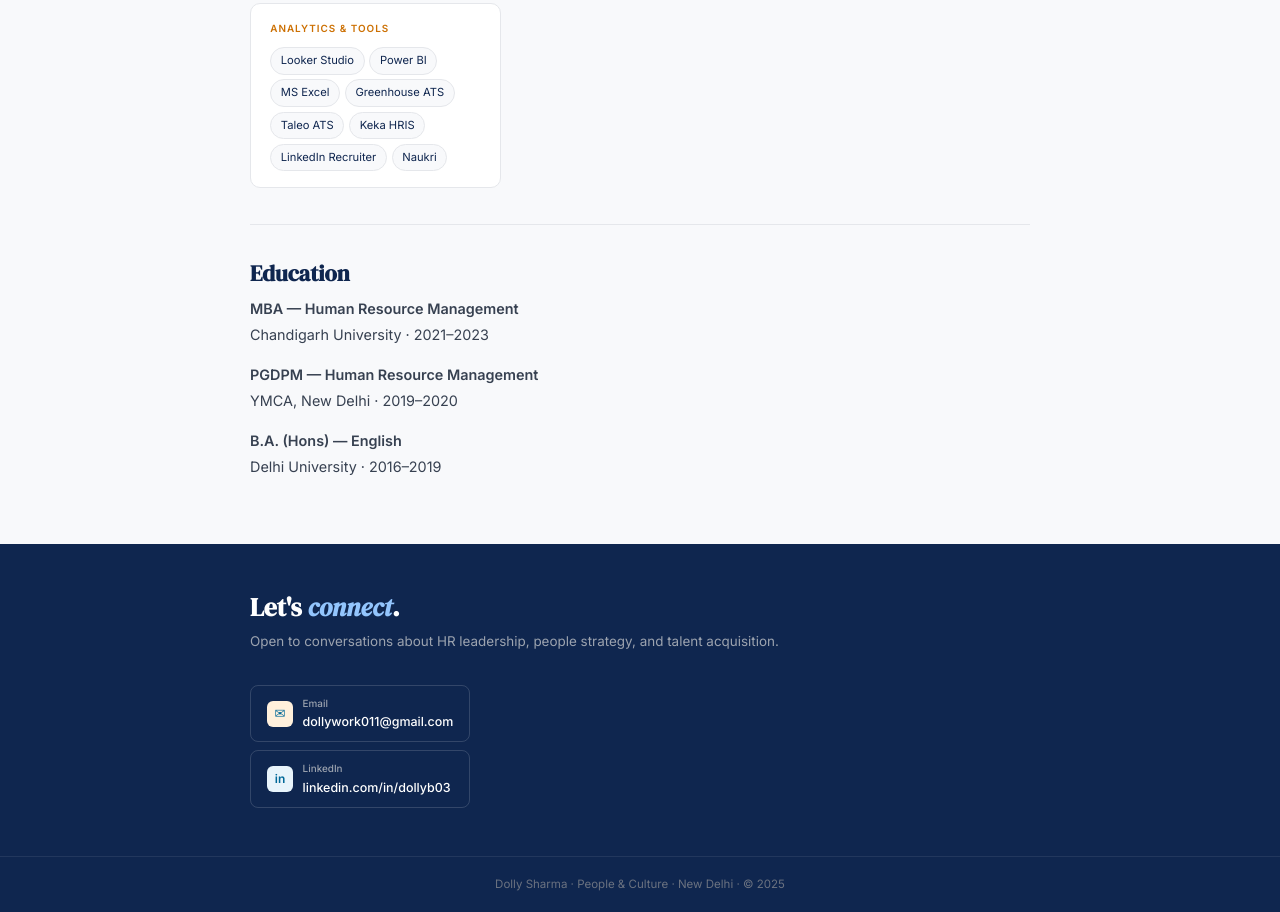
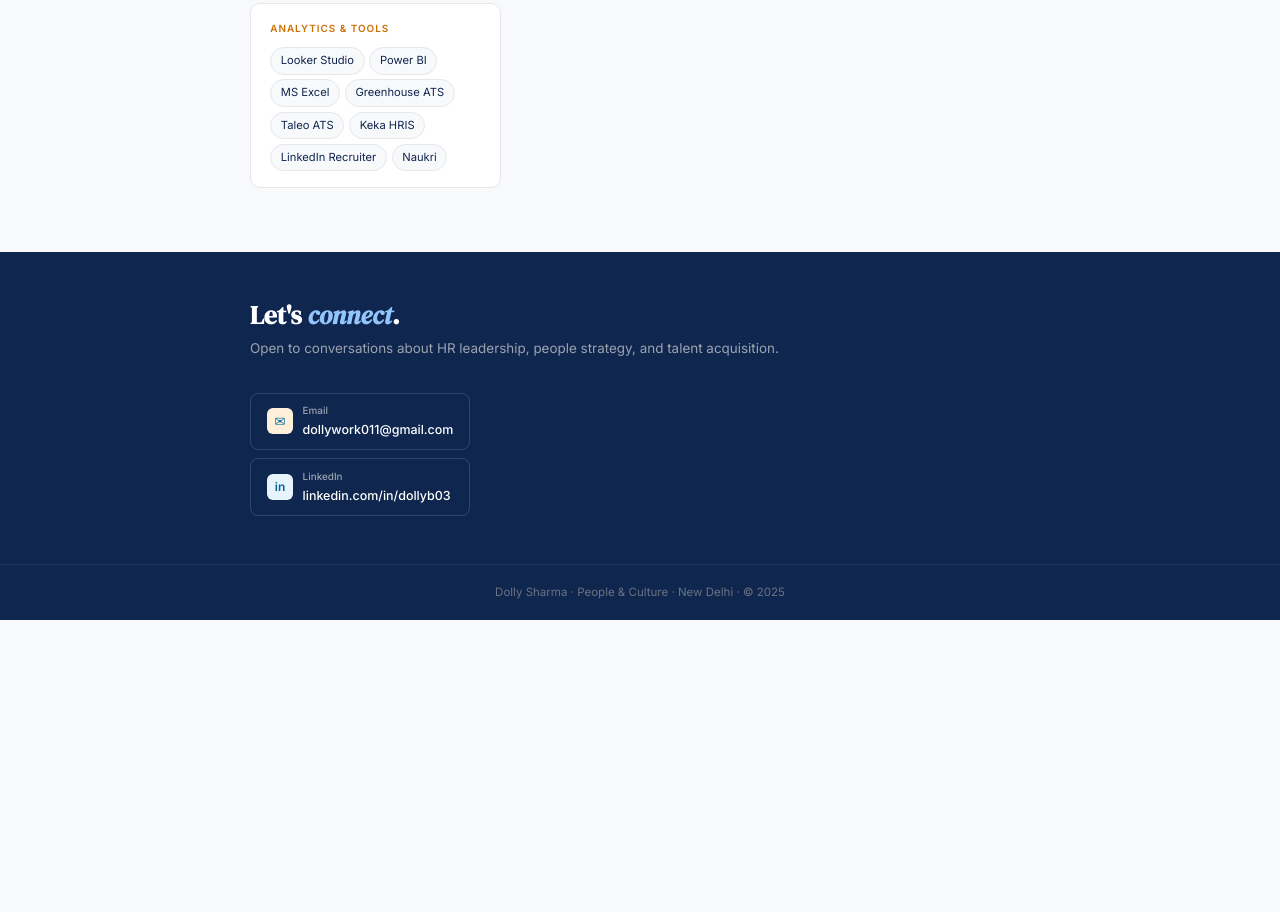
Before and after one commit to dollywork011-maker/https-dolly-sharma.github.io, a plain HTML site: page experience.html in a window 1280 px wide. Shown: the part 2703-3615 px from the top of the page. After the commit the page ends 3323 px from the top, so only its background shows below. Drawn offline with Linux system fonts and the light colour scheme.

Commit message:
Update experience.html

```diff
--- a/experience.html
+++ b/experience.html
@@ -205,14 +205,7 @@
     </div>
   </div>
 
-  <hr>
-
-  <h2>Education</h2>
-  <p><strong>MBA — Human Resource Management</strong><br>Chandigarh University · 2021–2023</p>
-  <p><strong>PGDPM — Human Resource Management</strong><br>YMCA, New Delhi · 2019–2020</p>
-  <p><strong>B.A. (Hons) — English</strong><br>Delhi University · 2016–2019</p>
-
-</div>
+ </div>
 
 <div class="cf">
   <div class="cf-inner">
```
